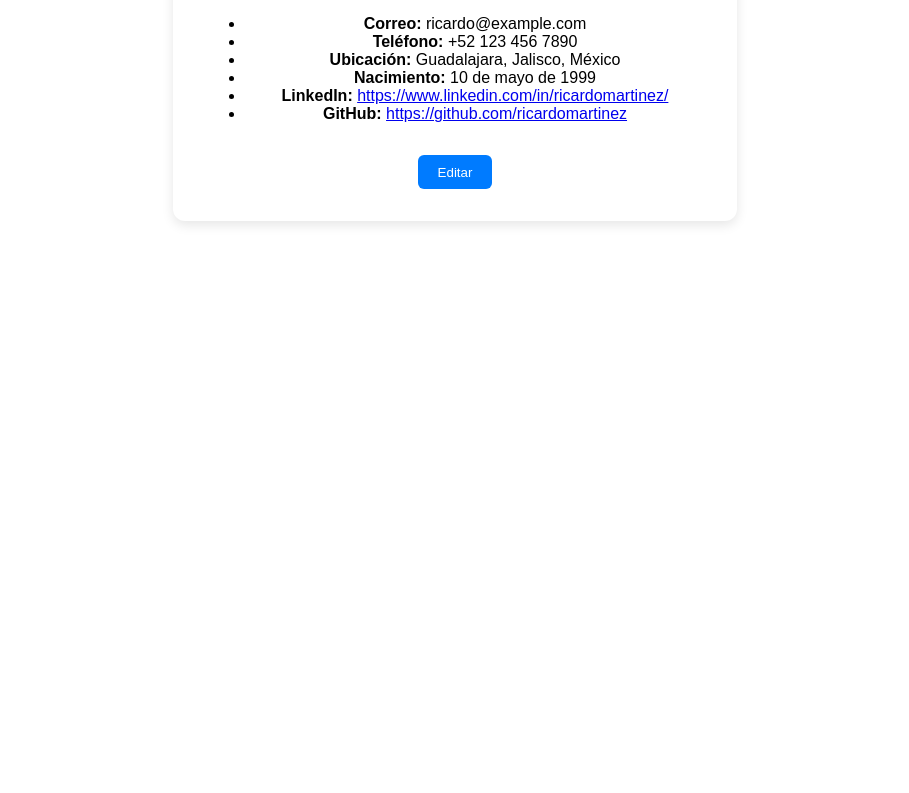
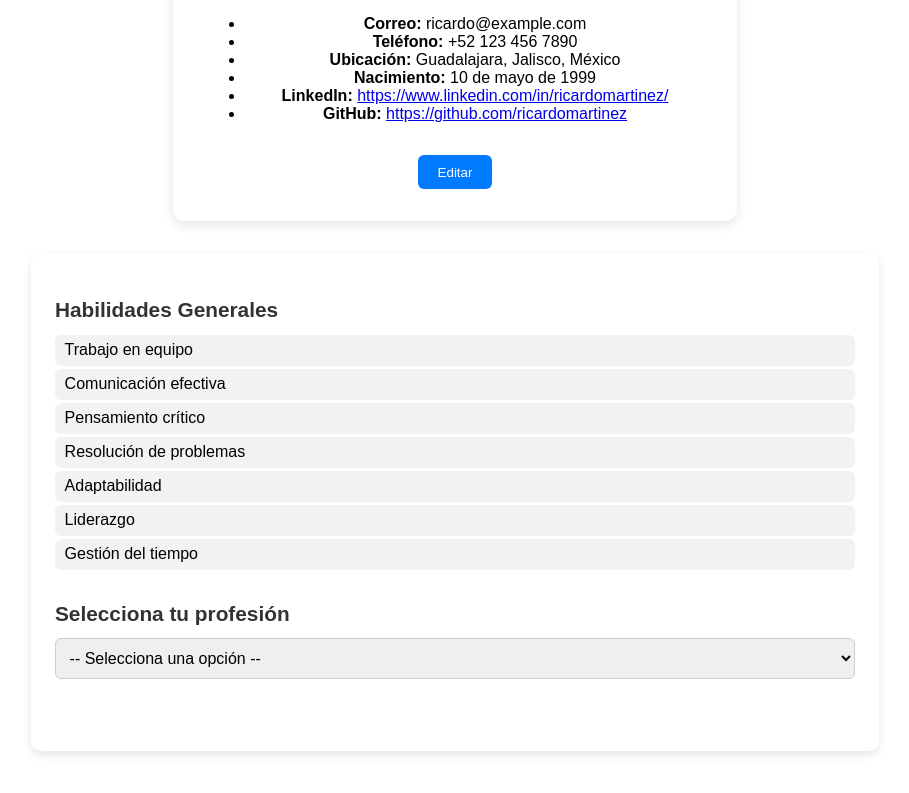
Before and after one commit to KruseCyrux/VitaNova, a React (Vite) app: page / in a window 1280 px wide. Shown: the part 487-1280 px from the top of the page, without its empty margins (185-1094 px from the left). Before the commit the page ends 800 px from the top, so only its background shows below. Built offline with nearby package versions, Linux system fonts and the light colour scheme; the HTML template or start-up script is replaced by a standard one.

Commit message:
Tercera Versión - Habilidades Generales + Menús Especializados Por Profesión

```diff
--- /dev/null
+++ b/src/components/Skills.jsx
@@ -0,0 +1,69 @@
+import { useEffect, useState } from 'react';
+import styles from '../styles/Skills.module.css';
+import habilidadesGeneralesDefecto from '../data/skillsGeneral';
+import habilidadesPorProfesion from '../data/skillsByProfession';
+import { loadData, saveData } from '../utils/storage';
+
+export default function Skills() {
+  const [generales, setGenerales] = useState([]);
+  const [profesion, setProfesion] = useState('');
+  const [especializadas, setEspecializadas] = useState([]);
+
+  useEffect(() => {
+    const generalesGuardadas = loadData('skillsGenerales', habilidadesGeneralesDefecto);
+    const profesionGuardada = loadData('profesion', '');
+    const especializadasGuardadas = loadData('skillsEspecializadas', []);
+
+    setGenerales(generalesGuardadas);
+    setProfesion(profesionGuardada);
+    setEspecializadas(especializadasGuardadas);
+  }, []);
+
+  const handleProfesionChange = (e) => {
+    const nuevaProfesion = e.target.value;
+    setProfesion(nuevaProfesion);
+    saveData('profesion', nuevaProfesion);
+
+    const nuevasHabilidades = habilidadesPorProfesion[nuevaProfesion] || [];
+    setEspecializadas(nuevasHabilidades);
+    saveData('skillsEspecializadas', nuevasHabilidades);
+  };
+
+  return (
+    <div className={styles.container}>
+      <div className={styles.section}>
+        <h3>Habilidades Generales</h3>
+        {generales.map((skill, index) => (
+          <div key={index} className={styles.skillItem}>{skill}</div>
+        ))}
+      </div>
+
+      <div className={styles.section}>
+        <h3>Selecciona tu profesión</h3>
+        <select
+          className={styles.select}
+          value={profesion}
+          onChange={handleProfesionChange}
+        >
+          <option value="">-- Selecciona una opción --</option>
+          {Object.keys(habilidadesPorProfesion).map((prof, i) => (
+            <option key={i} value={prof}>{prof}</option>
+          ))}
+        </select>
+      </div>
+
+      {profesion && (
+        <div className={styles.section}>
+          <h3>Habilidades en {profesion}</h3>
+          {especializadas.length > 0 ? (
+            especializadas.map((skill, index) => (
+              <div key={index} className={styles.skillItem}>{skill}</div>
+            ))
+          ) : (
+            <p>No hay habilidades cargadas aún.</p>
+          )}
+        </div>
+      )}
+    </div>
+  );
+}
--- /dev/null
+++ b/src/data/skillsByProfession.js
@@ -0,0 +1,57 @@
+const habilidadesPorProfesion = {
+  "Desarrollador de Software": [
+    "JavaScript / Python / Java / C#",
+    "React / Vue / Angular",
+    "Bases de datos SQL y NoSQL",
+    "Control de versiones (Git)",
+    "Pruebas unitarias y automatizadas",
+    "Metodologías ágiles (Scrum, Kanban)",
+    "DevOps básico"
+  ],
+  "Ingeniero en Mecatrónica": [
+    "Diseño CAD (SolidWorks, AutoCAD)",
+    "Programación de microcontroladores (Arduino, PIC)",
+    "PLC y automatización industrial",
+    "Sistemas eléctricos y electrónicos",
+    "Robótica básica",
+    "Instrumentación y control"
+  ],
+  "Abogado": [
+    "Redacción jurídica",
+    "Litigio oral y escrito",
+    "Investigación legal",
+    "Gestión de contratos",
+    "Derecho civil, penal y laboral",
+    "Interpretación de normas jurídicas"
+  ],
+  "Docente": [
+    "Planificación didáctica",
+    "Evaluación de aprendizajes",
+    "Manejo de grupos",
+    "Diseño de materiales educativos",
+    "Uso de plataformas virtuales (Classroom, Moodle)"
+  ],
+  "Administrador de Empresas": [
+    "Gestión de recursos humanos",
+    "Análisis financiero",
+    "Control de inventarios",
+    "Planeación estratégica",
+    "Manejo de ERP (SAP, Oracle)"
+  ],
+  "Biólogo/Investigador": [
+    "Técnicas de laboratorio",
+    "Análisis estadístico de datos",
+    "Publicaciones científicas",
+    "Trabajo de campo",
+    "Bioinformática básica"
+  ],
+  "Diseñador Gráfico": [
+    "Adobe Photoshop / Illustrator / InDesign",
+    "Diseño UI/UX",
+    "Identidad corporativa",
+    "Tipografía y composición",
+    "Diseño web responsivo"
+  ]
+};
+
+export default habilidadesPorProfesion;
--- /dev/null
+++ b/src/data/skillsGeneral.js
@@ -0,0 +1,11 @@
+const habilidadesGenerales = [
+  "Trabajo en equipo",
+  "Comunicación efectiva",
+  "Pensamiento crítico",
+  "Resolución de problemas",
+  "Adaptabilidad",
+  "Liderazgo",
+  "Gestión del tiempo"
+];
+
+export default habilidadesGenerales;
--- a/src/pages/Home.jsx
+++ b/src/pages/Home.jsx
@@ -1,9 +1,11 @@
 import ProfileCard from '/src/components/ProfileCard';
+import Skills from '../components/Skills';
 
 export default function Home() {
   return (
     <div>
       <ProfileCard />
+      <Skills />
     </div>
   );
 }
--- /dev/null
+++ b/src/styles/Skills.module.css
@@ -0,0 +1,34 @@
+.container {
+  background-color: #ffffff;
+  padding: 1.5rem;
+  border-radius: 10px;
+  box-shadow: 0 4px 10px rgba(0, 0, 0, 0.1);
+  max-width: 800px;
+  margin: 2rem auto;
+}
+
+.section {
+  margin-bottom: 2rem;
+}
+
+.section h3 {
+  margin-bottom: 0.8rem;
+  font-size: 1.3rem;
+  color: #333;
+}
+
+.skillItem {
+  padding: 0.4rem 0.6rem;
+  background-color: #f2f2f2;
+  margin: 0.2rem 0;
+  border-radius: 6px;
+}
+
+.select {
+  width: 100%;
+  padding: 0.6rem;
+  font-size: 1rem;
+  margin-bottom: 1rem;
+  border-radius: 6px;
+  border: 1px solid #ccc;
+}
```
